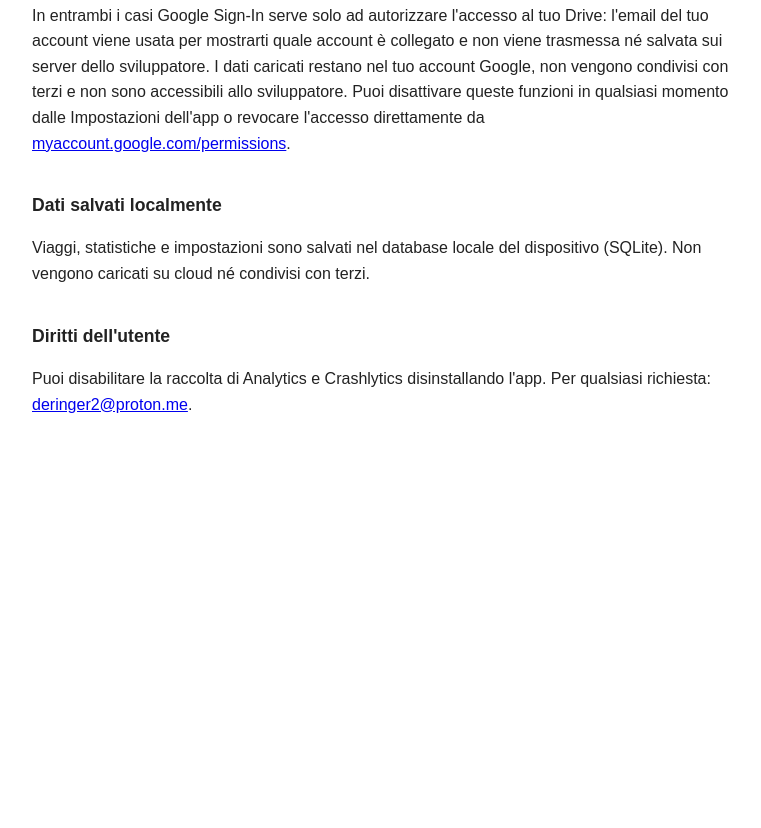
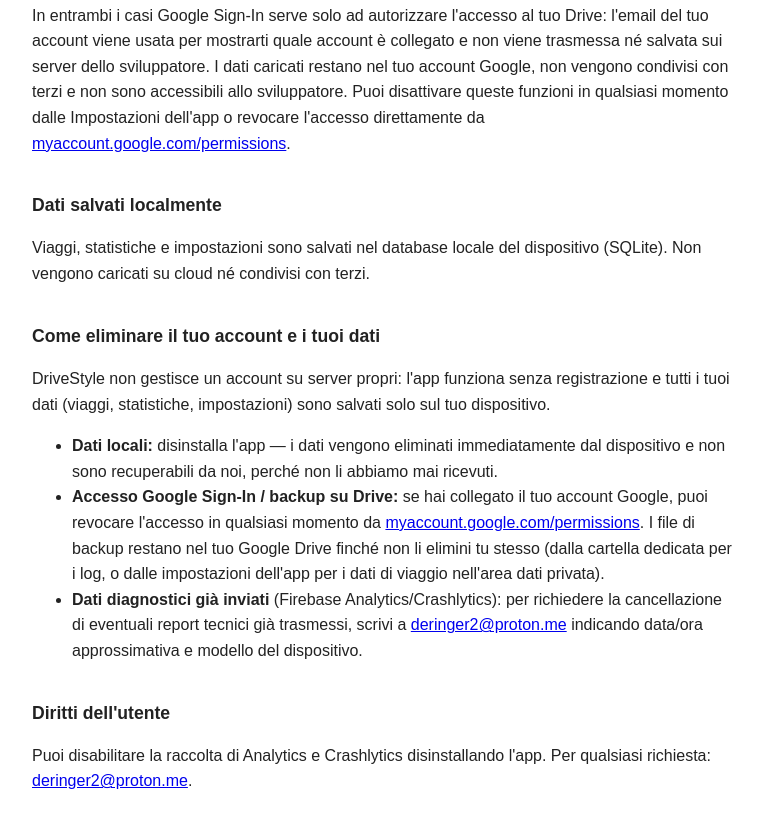
Before and after one commit to Deringer-Git/drivestyle-privacy, a plain HTML site: page index.html in a window 1280 px wide. Shown: the part 1081-1909 px from the top of the page, without its empty margins (258-1019 px from the left). Before the commit the page ends 1538 px from the top, so only its background shows below. Drawn offline with Linux system fonts and the light colour scheme.

Commit message:
docs: aggiungi sezione eliminazione account/dati
Why: Play Console richiede una URL pubblica con le istruzioni di
cancellazione account/dati per le app che dichiarano OAuth (Google
Sign-In) come metodo di accesso.

```diff
--- a/index.html
+++ b/index.html
@@ -37,6 +37,14 @@
   <h2>Dati salvati localmente</h2>
   <p>Viaggi, statistiche e impostazioni sono salvati nel database locale del dispositivo (SQLite). Non vengono caricati su cloud né condivisi con terzi.</p>
 
+  <h2 id="eliminazione-account">Come eliminare il tuo account e i tuoi dati</h2>
+  <p>DriveStyle non gestisce un account su server propri: l'app funziona senza registrazione e tutti i tuoi dati (viaggi, statistiche, impostazioni) sono salvati solo sul tuo dispositivo.</p>
+  <ul>
+    <li><strong>Dati locali:</strong> disinstalla l'app — i dati vengono eliminati immediatamente dal dispositivo e non sono recuperabili da noi, perché non li abbiamo mai ricevuti.</li>
+    <li><strong>Accesso Google Sign-In / backup su Drive:</strong> se hai collegato il tuo account Google, puoi revocare l'accesso in qualsiasi momento da <a href="https://myaccount.google.com/permissions">myaccount.google.com/permissions</a>. I file di backup restano nel tuo Google Drive finché non li elimini tu stesso (dalla cartella dedicata per i log, o dalle impostazioni dell'app per i dati di viaggio nell'area dati privata).</li>
+    <li><strong>Dati diagnostici già inviati</strong> (Firebase Analytics/Crashlytics): per richiedere la cancellazione di eventuali report tecnici già trasmessi, scrivi a <a href="mailto:deringer2@proton.me">deringer2@proton.me</a> indicando data/ora approssimativa e modello del dispositivo.</li>
+  </ul>
+
   <h2>Diritti dell'utente</h2>
   <p>Puoi disabilitare la raccolta di Analytics e Crashlytics disinstallando l'app. Per qualsiasi richiesta: <a href="mailto:deringer2@proton.me">deringer2@proton.me</a>.</p>
 </body>
```
